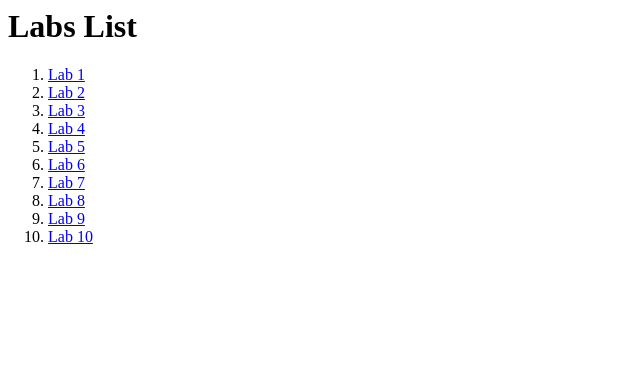
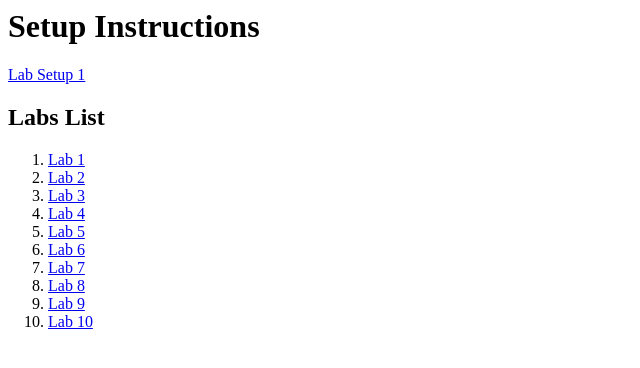
Before and after one commit to ztcharleus/ztcharleus.github.io, a plain HTML site: page public/index.html in a window 1280 px wide. Shown: the whole page, without its empty margins (0-640 px from the left). Drawn offline with Linux system fonts and the light colour scheme.

Commit message:
added instructions to index

```diff
--- a/public/index.html
+++ b/public/index.html
@@ -3,7 +3,9 @@
         <title>Labs Index</title>
     </head>
     <body>
-        <h1>Labs List</h1>
+        <h1>Setup Instructions</h1>
+            <a href="lab_instructions/Lab_setup_instructions.html">Lab Setup 1</a>
+        <h2>Labs List</h2>
         <ol>
             <li><a href="/lab_1">Lab 1</a></li>
             <li><a href="/lab_2">Lab 2</a></li>
```
